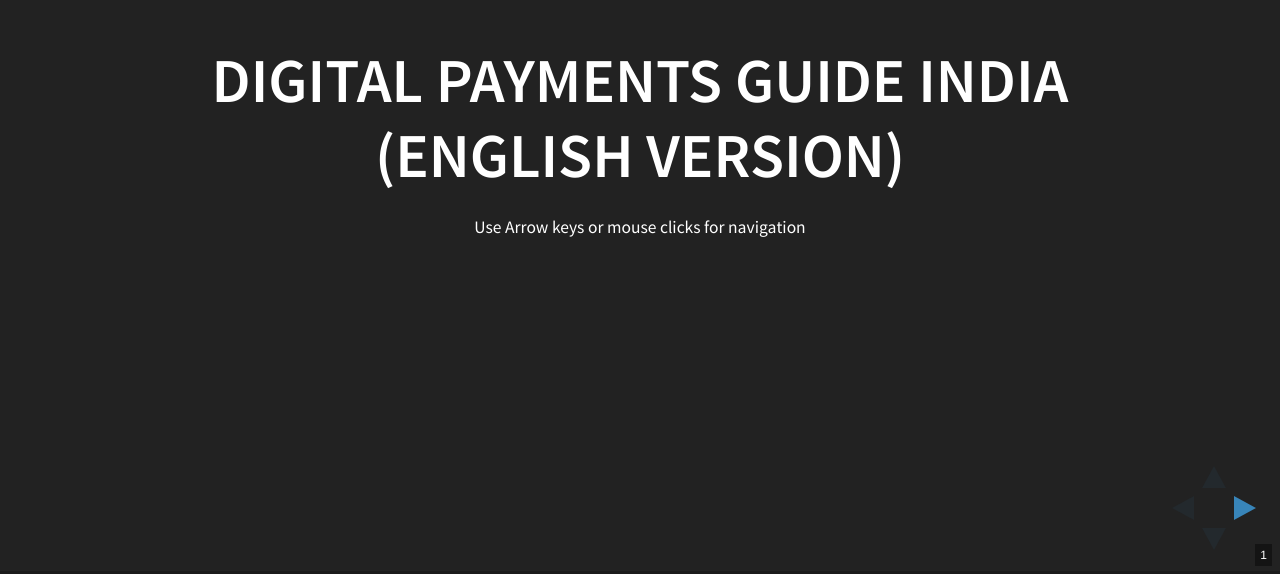
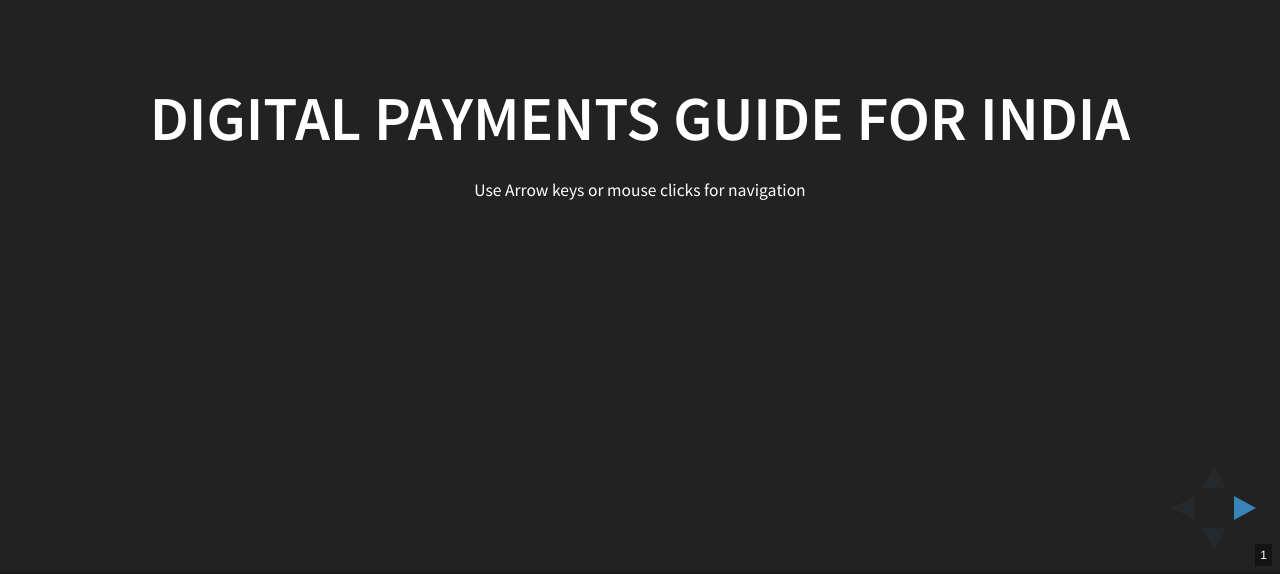
Before and after one commit to namangt68/cashless_reveal, a plain HTML site: page index.html in a window 1280 px wide. Shown: the part 226-800 px from the top of the page. Drawn offline with Linux system fonts and the light colour scheme.

Commit message:
Added meta

```diff
--- a/index.html
+++ b/index.html
@@ -4,6 +4,8 @@
 <head>
     <meta charset="utf-8">
     <meta name="viewport" content="width=device-width, initial-scale=1.0, maximum-scale=1.0, user-scalable=no">
+	<meta name=keywords content="cashless india, digital payments guide, upi, india" />
+<meta name=description content="Digital Payments Guide for India">
     <title>Digital Payments Guide India | English</title>
     <link rel="stylesheet" href="css/reveal.css">
     <link rel="stylesheet" href="css/theme/black.css">
@@ -21,7 +23,7 @@
 
 <body>
     <div class="reveal">
-    <div class="slides"><section><h2>Digital Payments Guide India (English Version)</h2>
+    <div class="slides"><section><h2>Digital Payments Guide for India</h2>
 
 						<p style="font-size:17px">
 Use Arrow keys or mouse clicks for navigation </p>         </section></div>
```
